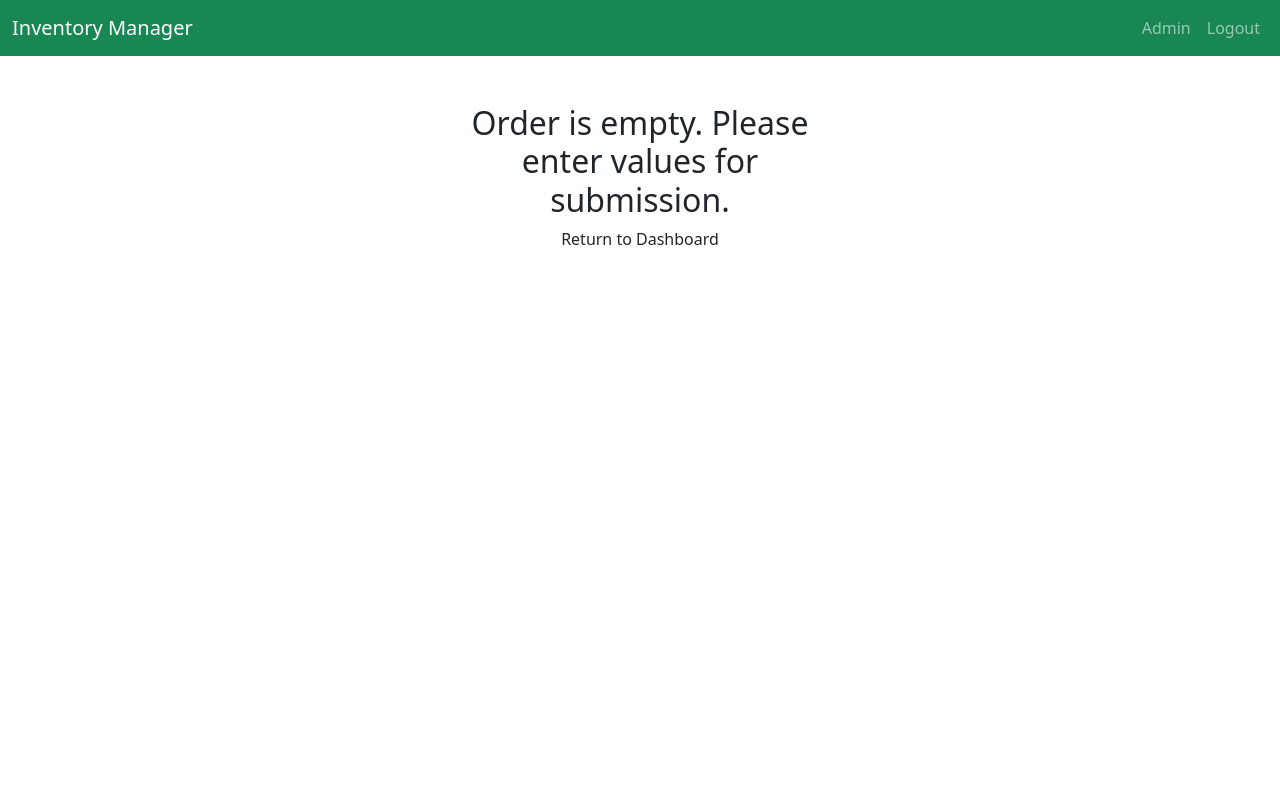
After one commit to seandavidreed/inventory_manager, a Django app: page /inventory/empty_order/ in a window 1280 px wide. The commit adds this page. Run offline with Django 4.2, Linux system fonts and the light colour scheme; a user stored in the database is signed in.

Commit message:
Change cosmetics; Add javascript to order template; Split result template back into two templates

```diff
--- a/mysite/inventory/functions.py
+++ b/mysite/inventory/functions.py
@@ -9,7 +9,7 @@ from .models import Order
 def createPDF(order_number=None, supplier=None, orders=None):
     # Order Number and Supplier arguments are provided when function is used to attach PDF to email.
     # Orders argument is provided when function is used to download order history.
-    # If function is used improperly, None is returned
+    # If function is used improperly, an exception is raised
     as_email = False
     if order_number and supplier:
         as_email = True
--- a/mysite/inventory/models.py
+++ b/mysite/inventory/models.py
@@ -26,7 +26,7 @@ class Item(models.Model):
 class Order(models.Model):
     item = models.ForeignKey(Item, on_delete=models.DO_NOTHING)
     date = models.DateField()
-    order_number = models.IntegerField(default=0, help_text='The unique value used to identify an order')
+    order_number = models.IntegerField(default=1, help_text='The unique value used to identify an order')
     order_qty = models.IntegerField(default=0, help_text='The amount of a given item to be ordered')
 
     def __str__(self):
--- a/mysite/inventory/urls.py
+++ b/mysite/inventory/urls.py
@@ -10,5 +10,7 @@ urlpatterns = [
     path('shed/', views.take_inventory, name='shed'),
     path('shop/', views.take_inventory, name='shop'),
     path('finalize/', views.finalize, name='finalize'),
+    path('success/', views.success, name='success'),
+    path('empty_order/', views.empty_order, name='empty_order'),
     path('analytics/', views.analytics, name='analytics'),
 ]
--- a/mysite/inventory/views.py
+++ b/mysite/inventory/views.py
@@ -38,7 +38,7 @@ def take_inventory(request):
         if not order_is_valid:
             del request.session['suppliers']
             del request.session['orders']
-            return render(request, 'inventory/result.html', {'sent': False})
+            return HttpResponseRedirect(reverse('inventory:empty_order'))
 
         # Go to final ordering stage to send emails
         return HttpResponseRedirect(reverse('inventory:finalize'))
@@ -47,14 +47,13 @@ def take_inventory(request):
 
 @login_required
 def finalize(request):
-    sent = False
     if request.method == "POST":
 
         # Get most recent order number
         try:
             order_number = Order.objects.values_list('order_number', flat=True).latest('order_number') + 1
         except:
-            order_number = 0
+            order_number = 1
 
 
         # Retrieve order data from session and save it to database
@@ -82,9 +81,18 @@ def finalize(request):
             )
             email.attach(supplier + '_order.pdf', pdf, 'application/pdf')
             email.send(fail_silently=False)
-            sent = True
-        return render(request, 'inventory/result.html', {'sent': sent})
+        return HttpResponseRedirect(reverse('inventory:success'))
     return render(request, 'inventory/finalize.html', {'supplier_list': request.session['suppliers']})
+
+
+@login_required
+def success(request):
+    return render(request, 'inventory/success.html')
+
+
+@login_required
+def empty_order(request):
+    return render(request, 'inventory/empty-order.html')
 
 
 @login_required
--- a/mysite/static/css/styles.css
+++ b/mysite/static/css/styles.css
@@ -1,22 +1,5 @@
 body {
-    background: black;
     height: 100vh;
-}
-
-.card {
-    opacity: 80%;
-}
-
-h1 {
-    color: #FFFFFF;
-}
-
-input, textarea {
-    opacity: 80%;
-}
-
-th, td {
-    color: white;
 }
 
 a {
--- a/mysite/static/js/jive.js
+++ b/mysite/static/js/jive.js
@@ -9,3 +9,11 @@ function increment(id, mode) {
         elem.value = parseInt(elem.value) - 1;
     }
 }
+
+// Change the color of any order entries that are zero
+function check_qty(id) {
+    var elem = document.getElementById(id);
+    if (elem.innerHTML === '0') {
+        elem.style.color = "#CCCCCC";
+    }
+}
--- /dev/null
+++ b/mysite/templates/inventory/empty-order.html
@@ -0,0 +1,15 @@
+{% extends 'inventory/layout.html' %}
+
+{% block title %}
+    Empty Order
+{% endblock %}
+
+{% block main %}
+    {% load static %}
+        <div class="row justify-content-center py-5">
+            <div class="col-lg-4">
+                <h2>Order is empty. Please enter values for submission.</h2>
+                <a class="link-dark" href="{% url 'inventory:dashboard' %}">Return to Dashboard</a>
+            </div>
+        </div>
+{% endblock %}
--- a/mysite/templates/inventory/finalize.html
+++ b/mysite/templates/inventory/finalize.html
@@ -22,10 +22,10 @@
                     <label class="form-check-label link-light" for="flexSwitchCheckDefault">Confirm Order</label>
                 </div>
                 <div class="btn-group" role="group" aria-label="Basic outlined example">
-                    <button type="submit" class="btn btn-outline-primary">Submit</button>
+                    <button type="submit" class="btn btn-outline-success">Submit</button>
                 </div>
             </form>
-            <a class="link-light py-5">Preview Order</a>
+            <a class="link-dark py-5">Preview Order</a>
         </div>
     </div>
 {% endblock %}
--- a/mysite/templates/inventory/layout.html
+++ b/mysite/templates/inventory/layout.html
@@ -12,7 +12,7 @@
     <script src="{% static 'js/jive.js' %}"></script>
     <script src="https://cdn.jsdelivr.net/npm/bootstrap@5.2.2/dist/js/bootstrap.bundle.min.js" integrity="sha384-OERcA2EqjJCMA+/3y+gxIOqMEjwtxJY7qPCqsdltbNJuaOe923+mo//f6V8Qbsw3" crossorigin="anonymous"></script>
     <script src="https://cdn.jsdelivr.net/npm/chart.js@2.9.3/dist/Chart.min.js"></script>
-    <nav class="navbar navbar-dark navbar-expand-lg bg-success bg-opacity-75">
+    <nav class="navbar navbar-dark navbar-expand-lg bg-success">
       <div class="container-fluid">
         <a class="navbar-brand" href="{% url 'inventory:dashboard' %}">Inventory Manager</a>
         <button class="navbar-toggler" type="button" data-bs-toggle="collapse" data-bs-target="#navbarNavAltMarkup" aria-controls="navbarNavAltMarkup" aria-expanded="false" aria-label="Toggle navigation">
@@ -21,8 +21,7 @@
         <div class="collapse navbar-collapse justify-content-end" id="navbarNavAltMarkup">
           <div class="navbar-nav">
             {% if user.is_authenticated %}
-              <a class="nav-link" href="{% url 'inventory:dashboard' %}">Dashboard</a>
-              <a class="nav-link" href="{% url 'inventory:history' %}">History</a>
+              <!--<a class="nav-link" href="{% url 'inventory:dashboard' %}">Dashboard</a-->
               <a class="nav-link" href="{% url 'admin:index' %}">Admin</a>
               <a class="nav-link" href="{% url 'logout' %}?next={{ request.path }}">Logout</a>
             {% else %}
--- a/mysite/templates/inventory/order-history.html
+++ b/mysite/templates/inventory/order-history.html
@@ -16,7 +16,7 @@
                 </thead>
                 {% for order in order_list %}
                     <tr>
-                        <td class="align-middle"><a class="link-light" href="{% url 'inventory:order' order.order_number %}">{{ order.date }}</a></td>
+                        <td class="align-middle"><a class="link-dark" href="{% url 'inventory:order' order.order_number %}">{{ order.date }}</a></td>
                         <td class="align-middle">{{ order.order_number }}</td>
                     </tr>
                 {% endfor %}
```
Also changed, not shown: mysite/templates/inventory/dashboard.html (+17 -7 lines), mysite/templates/inventory/order.html (+4 -3 lines), mysite/templates/inventory/result.html (deleted, +0 -24 lines), mysite/templates/inventory/success.html (added, +15 -0 lines), mysite/db.sqlite3, mysite/inventory/migrations/0004_alter_order_order_number.py (added).
